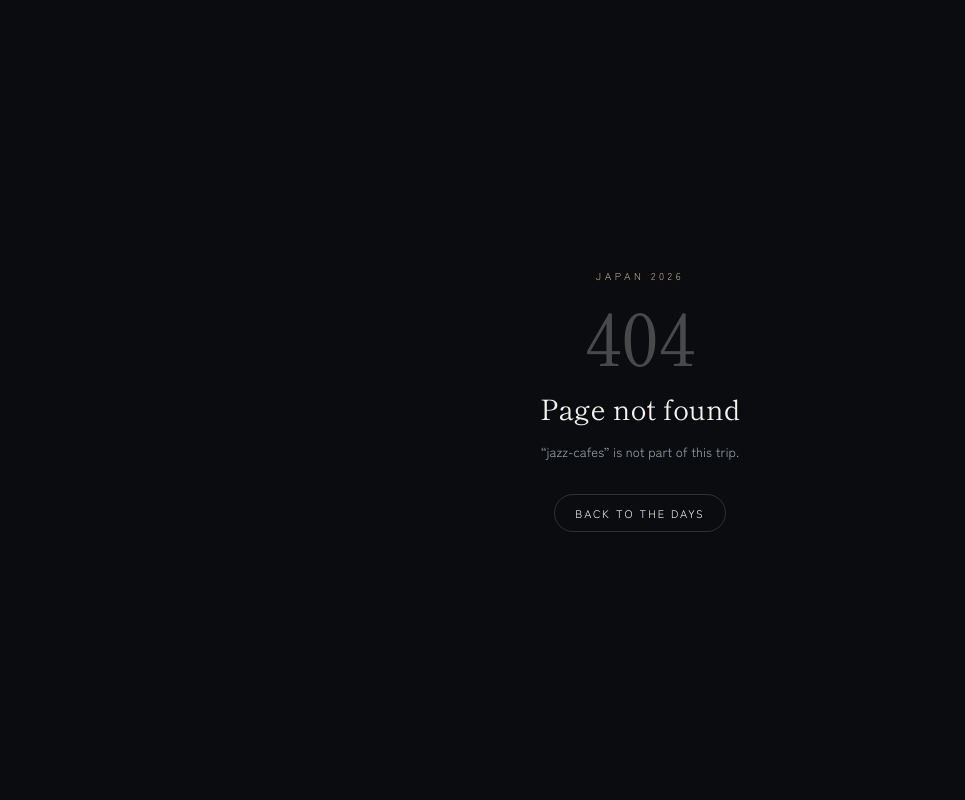
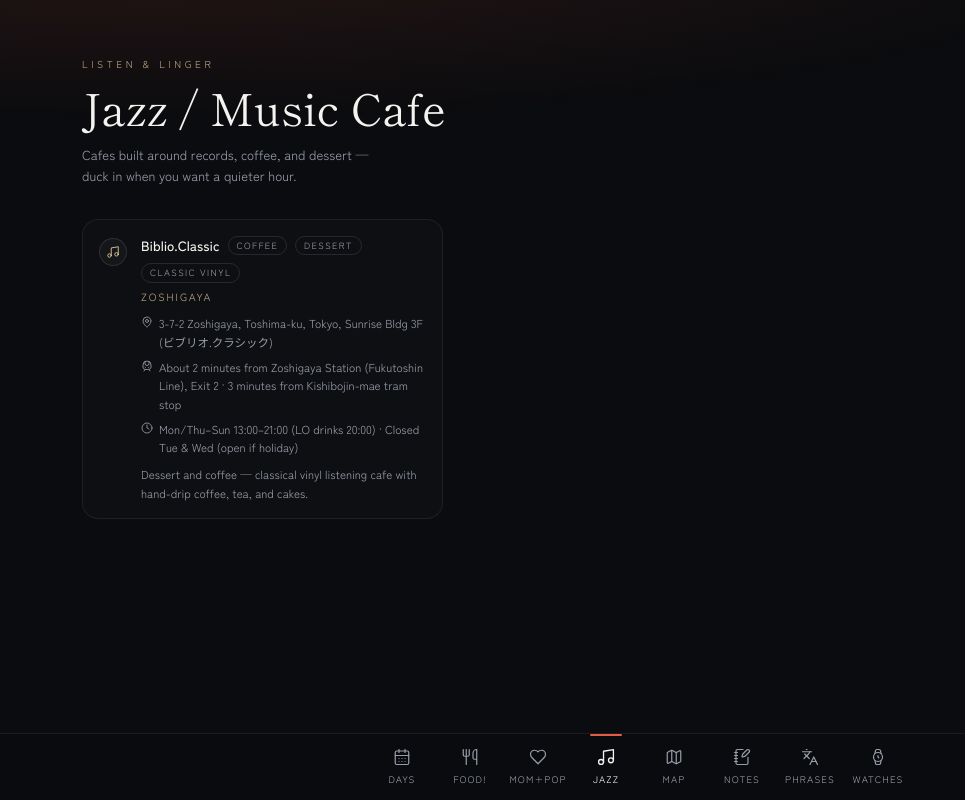
Before and after one commit to Cacody25/japan-trip, a React (Vite) app: page /jazz-cafes in a window 1280 px wide. Before the commit this address had no page. Shown: the whole page, without its empty margins (0-965 px from the left). Built offline with nearby package versions, Linux system fonts and the light colour scheme.

Commit message:
Add Jazz/Music Cafe section with Biblio.Classic for dessert and coffee.

```diff
--- a/src/App.jsx
+++ b/src/App.jsx
@@ -6,6 +6,7 @@ import Layout from "@/components/Layout";
 import Days from "@/pages/Days";
 import Food from "@/pages/Food";
 import MomAndPop from "@/pages/MomAndPop";
+import JazzCafes from "@/pages/JazzCafes";
 import Notes from "@/pages/Notes";
 import Translate from "@/pages/Translate";
 import Watches from "@/pages/Watches";
@@ -23,6 +24,7 @@ function App() {
           <Route path="/" element={<Days />} />
           <Route path="/food" element={<Food />} />
           <Route path="/mom-and-pop" element={<MomAndPop />} />
+          <Route path="/jazz-cafes" element={<JazzCafes />} />
           <Route path="/map" element={<MapPage />} />
           <Route path="/notes" element={<Notes />} />
           <Route path="/translate" element={<Translate />} />
--- a/src/components/BottomNav.jsx
+++ b/src/components/BottomNav.jsx
@@ -1,12 +1,13 @@
 import React from "react";
 import { NavLink } from "react-router-dom";
-import { CalendarDays, Utensils, Heart, NotebookPen, Languages, Watch, Map as MapIcon } from "lucide-react";
+import { CalendarDays, Utensils, Heart, Music, NotebookPen, Languages, Watch, Map as MapIcon } from "lucide-react";
 import { cn } from "@/lib/utils";
 
 const TABS = [
   { to: "/", label: "Days", Icon: CalendarDays },
   { to: "/food", label: "Food!", Icon: Utensils },
   { to: "/mom-and-pop", label: "Mom+Pop", Icon: Heart },
+  { to: "/jazz-cafes", label: "Jazz", Icon: Music },
   { to: "/map", label: "Map", Icon: MapIcon },
   { to: "/notes", label: "Notes", Icon: NotebookPen },
   { to: "/translate", label: "Phrases", Icon: Languages },
--- a/src/components/FoodCard.jsx
+++ b/src/components/FoodCard.jsx
@@ -1,9 +1,9 @@
 import React from "react";
-import { Utensils, Heart, MapPin, Clock, TrainFront } from "lucide-react";
+import { Utensils, Heart, Music, MapPin, Clock, TrainFront } from "lucide-react";
 
 export default function FoodCard({ spot, tone = "food" }) {
-  const Icon = tone === "mom" ? Heart : Utensils;
-  const iconClass = tone === "mom" ? "text-gold" : "text-vermilion";
+  const Icon = tone === "mom" ? Heart : tone === "cafe" ? Music : Utensils;
+  const iconClass = tone === "mom" || tone === "cafe" ? "text-gold" : "text-vermilion";
 
   return (
     <article className="rounded-2xl border border-white/[0.07] bg-card/60 p-5 md:p-4">
--- /dev/null
+++ b/src/data/jazzCafes.js
@@ -0,0 +1,27 @@
+// Jazz / music cafes — sit with coffee, dessert, and a soundtrack.
+export const jazzCafeSpots = [
+  {
+    id: "biblio-classic",
+    name: "Biblio.Classic",
+    area: "Zoshigaya",
+    address: "3-7-2 Zoshigaya, Toshima-ku, Tokyo, Sunrise Bldg 3F (ビブリオ.クラシック)",
+    access: "About 2 minutes from Zoshigaya Station (Fukutoshin Line), Exit 2 · 3 minutes from Kishibojin-mae tram stop",
+    hours: "Mon/Thu–Sun 13:00–21:00 (LO drinks 20:00) · Closed Tue & Wed (open if holiday)",
+    note: "Dessert and coffee — classical vinyl listening cafe with hand-drip coffee, tea, and cakes.",
+    tags: ["coffee", "dessert", "classic vinyl"],
+    lat: 35.7203,
+    lng: 139.7148,
+  },
+];
+
+export const jazzCafeMapPlaces = jazzCafeSpots.map((spot) => ({
+  id: spot.id,
+  name: spot.name,
+  area: spot.area,
+  days: [],
+  jazzCafe: true,
+  kind: "food",
+  lat: spot.lat,
+  lng: spot.lng,
+  note: [spot.address, spot.access, spot.hours, spot.note].filter(Boolean).join(" · "),
+}));
--- /dev/null
+++ b/src/pages/JazzCafes.jsx
@@ -0,0 +1,22 @@
+import React from "react";
+import { jazzCafeSpots } from "@/data/jazzCafes";
+import SectionHeading from "@/components/SectionHeading";
+import FoodCard from "@/components/FoodCard";
+
+export default function JazzCafes() {
+  return (
+    <>
+      <SectionHeading
+        eyebrow="Listen & linger"
+        title="Jazz / Music Cafe"
+        subtitle="Cafes built around records, coffee, and dessert — duck in when you want a quieter hour."
+      />
+
+      <div className="grid gap-3 px-5 pt-8 md:grid-cols-2 md:gap-4 md:px-8 lg:grid-cols-3">
+        {jazzCafeSpots.map((spot) => (
+          <FoodCard key={spot.id} spot={spot} tone="cafe" />
+        ))}
+      </div>
+    </>
+  );
+}
--- a/src/pages/MapPage.jsx
+++ b/src/pages/MapPage.jsx
@@ -5,9 +5,10 @@ import MapLegend from "@/components/map/MapLegend";
 import { mapPlaces } from "@/data/mapPlaces";
 import { foodMapPlaces } from "@/data/food";
 import { momAndPopMapPlaces } from "@/data/momAndPop";
+import { jazzCafeMapPlaces } from "@/data/jazzCafes";
 import { cn } from "@/lib/utils";
 
-const allPlaces = [...mapPlaces, ...foodMapPlaces, ...momAndPopMapPlaces];
+const allPlaces = [...mapPlaces, ...foodMapPlaces, ...momAndPopMapPlaces, ...jazzCafeMapPlaces];
 
 export default function MapPage() {
   const [active, setActive] = useState("all");
@@ -22,6 +23,7 @@ export default function MapPage() {
     if (active === "all") return allPlaces;
     if (active === "food") return foodMapPlaces;
     if (active === "mom") return momAndPopMapPlaces;
+    if (active === "jazz") return jazzCafeMapPlaces;
     return mapPlaces.filter((place) => place.days.includes(active));
   }, [active]);
 
@@ -30,6 +32,7 @@ export default function MapPage() {
       { value: "all", label: "All" },
       { value: "food", label: "Food!" },
       { value: "mom", label: "Mom+Pop" },
+      { value: "jazz", label: "Jazz" },
       ...dayOptions.map((day) => ({ value: day, label: `Day ${day}` })),
     ],
     [dayOptions],
@@ -40,7 +43,7 @@ export default function MapPage() {
       <SectionHeading
         eyebrow="Reference"
         title="Map"
-        subtitle="Planned stops plus Food! and Mom+Pop backups — tap a dot to see what's there. Positions are approximate, for orientation."
+        subtitle="Planned stops plus Food!, Mom+Pop, and Jazz cafes — tap a dot to see what's there. Positions are approximate, for orientation."
       />
 
       <div className="sticky top-0 z-30 mt-5 border-b border-white/[0.06] bg-background/85 px-5 py-3 backdrop-blur-xl md:px-8">
```
